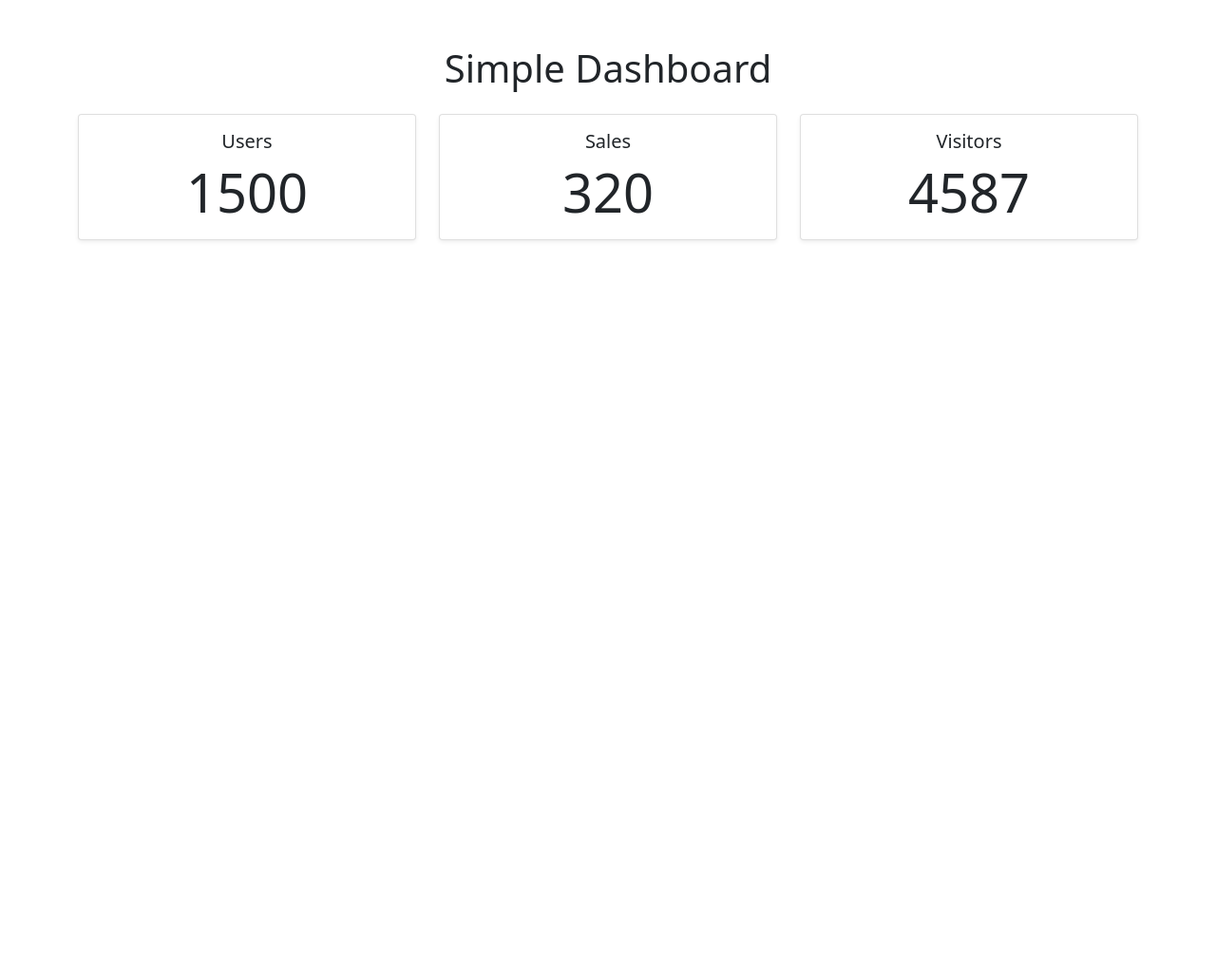
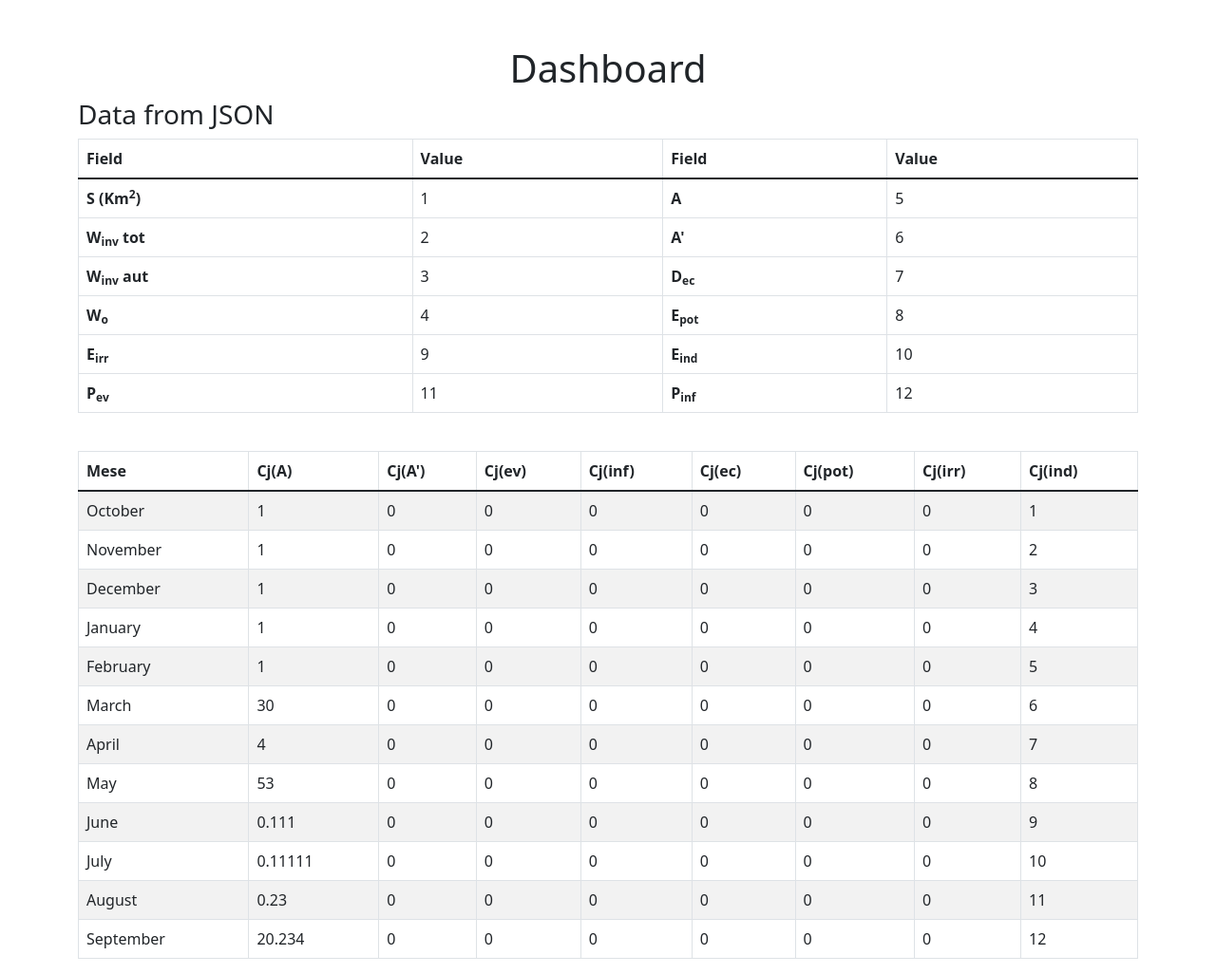
Before and after one commit to PaoloPp/invasi, a Flask app: page / in a window 1280 px wide. Shown: the whole page at 95% size. Before the commit the page ends 254 px from the top, so only its background shows below. Run offline with Flask 3, Linux system fonts and the light colour scheme.

Commit message:
Added the displayment of data

```diff
--- a/data.json
+++ b/data.json
@@ -1,5 +1,5 @@
 {
-    "Mese di partenza": null,
+    "Mese di partenza": "October",
     "S": "1",
     "Winv tot": "2",
     "Winv aut": "3",
--- a/main.py
+++ b/main.py
@@ -17,25 +17,19 @@ def somma_cumulata(_var):
         cumulata.append(somma)
     return cumulata
 
-@app.route('/coeff', methods=['GET'])
-#def coeff(_nominalValue, _varCoeff): #Ai, A'i, Ditot, Eipot, Eiirr, Eiind
-def coeff():
-    nominalValue = request.args.get('nominalValue')
-    varCoeff = request.args.get('varCoeff')
-    coeffValue = float(nominalValue) * float(varCoeff)
-    #for i in range(0, 12):
-    #    _coeffValue[i] = _nominalValue * _varCoeff[i]
-    #return _coeffValue
-    return '''
-              <h1>The nominal value is: {}</h1>
-              <h1>The coefficient value is: {}</h1>
-              <h1>The result value is: {}'''.format(nominalValue, varCoeff, coeffValue)
+def coeff(_nominalValue, _varCoeff): #Ai, A'i, Ditot, Eipot, Eiirr, Eiind
+    coeffValue = float(_nominalValue) * float(_varCoeff)
+    return coeffValue
 
 @app.route('/form', methods=['GET', 'POST'])
 def form():
     if request.method == 'POST':
+        vol = ["S", "Winv tot", "Winv aut", "Wo", "A", "A'", "D ec", "E pot", "E irr", "E ind", "P ev", "P inf"]
+        vol2 = ["A", "A'", "P ev", "P inf", "D ec", "E pot", "E irr", "E ind"]
         keys = ["Cj(A)", "Cj(A')", "Cj(ev)", "Cj(inf)", "Cj(ec)", "Cj(pot)", "Cj(irr)", "Cj(ind)"]
-        vol = ["S", "Winv tot", "Winv aut", "Wo", "A", "A'", "D ec", "E pot", "E irr", "E ind", "P ev", "P inf"]
+        outj = ["Aj", "A'j", "Pj ev", "Pj inf", "Dj ec", "Ej pot", "Ej irr", "Ej ind"]
+        out_star = ["A*", "A'*", "A tot*", "D ec*", "P ev*", "P inf*", "E pot*", "Ej irr*", "E ind*", "E tot*", "w*"]
+
         data = {}
 
         data["Mese di partenza"] = request.form.get('starting_month')
@@ -45,9 +39,14 @@ def form():
 
         for k in keys:
             values = []
+            values_coeff = []
             for i in range(1, 13):
-                values.append(request.form.get(f'coeff-{i}-{keys.index(k) + 1}'))
+                tmp = request.form.get(f'coeff-{i}-{keys.index(k) + 1}')
+                values.append(tmp)
+                values_coeff.append(coeff(data[keys.index(k)], tmp))
             data[k] = values
+
+
 
         with open('data.json', 'w') as json_file:
             json.dump(data, json_file, indent=4)
@@ -60,15 +59,14 @@ def form():
 @app.route('/')
 def dashboard():
     # You can pass dynamic data here for the dashboard
-    data = {
-        'title': 'Simple Dashboard',
-        'metrics': [
-            {'label': 'Users', 'value': 1500},
-            {'label': 'Sales', 'value': 320},
-            {'label': 'Visitors', 'value': 4587}
-        ]
-    }
-    return render_template('dashboard.html', data=data)
+
+    with open('data.json', 'r') as json_file:
+        data = json.load(json_file)
+
+    months = set_year(data["Mese di partenza"])
+
+
+    return render_template('dashboard.html', data=data, months=months)
 
 def main():
     print("Hello World!")
--- a/templates/dashboard.html
+++ b/templates/dashboard.html
@@ -1,29 +1,103 @@
 <!DOCTYPE html>
 <html lang="en">
+
 <head>
     <meta charset="UTF-8">
     <meta name="viewport" content="width=device-width, initial-scale=1.0">
-    <title>{{ data.title }}</title>
+    <title>Dashboard - JSON Data</title>
     <link href="https://cdn.jsdelivr.net/npm/bootstrap@5.1.3/dist/css/bootstrap.min.css" rel="stylesheet">
 </head>
+
 <body>
     <div class="container mt-5">
-        <h1 class="text-center">{{ data.title }}</h1>
+        <h1 class="text-center">Dashboard</h1>
+        <h3>Data from JSON</h3>
 
-        <div class="row text-center mt-4">
-            {% for metric in data.metrics %}
-            <div class="col-md-4">
-                <div class="card mb-4 shadow-sm">
-                    <div class="card-body">
-                        <h5 class="card-title">{{ metric.label }}</h5>
-                        <p class="card-text display-4">{{ metric.value }}</p>
-                    </div>
-                </div>
-            </div>
-            {% endfor %}
-        </div>
+        <table class="table table-bordered">
+            <thead>
+                <tr>
+                    <th>Field</th>
+                    <th>Value</th>
+                    <th>Field</th>
+                    <th>Value</th>
+                </tr>
+            </thead>
+            <tbody>
+                <tr>
+                    <th>S (Km<sup>2</sup>)</th>
+                    <td>{{ data['S'] }}</td>
+                    <th>A</th>
+                    <td>{{ data['A'] }}</td>
+                </tr>
+                <tr>
+                    <th>W<sub>inv</sub> tot</th>
+                    <td>{{ data['Winv tot'] }}</td>
+                    <th>A'</th>
+                    <td>{{ data['A\''] }}</td>
+                </tr>
+                <tr>
+                    <th>W<sub>inv</sub> aut</th>
+                    <td>{{ data['Winv aut'] }}</td>
+                    <th>D<sub>ec</sub></th>
+                    <td>{{ data['D ec'] }}</td>
+                </tr>
+                <tr>
+                    <th>W<sub>o</sub></th>
+                    <td>{{ data['Wo'] }}</td>
+                    <th>E<sub>pot</sub></th>
+                    <td>{{ data['E pot'] }}</td>
+                </tr>
+                <tr>
+                    <th>E<sub>irr</sub></th>
+                    <td>{{ data['E irr'] }}</td>
+                    <th>E<sub>ind</sub></th>
+                    <td>{{ data['E ind'] }}</td>
+                </tr>
+                <tr>
+                    <th>P<sub>ev</sub></th>
+                    <td>{{ data['P ev'] }}</td>
+                    <th>P<sub>inf</sub></th>
+                    <td>{{ data['P inf'] }}</td>
+            </tbody>
+        </table>
+
+        <br>
+
+        <table class="table table-bordered table-striped">
+            <thead>
+                <tr>
+                    <th>Mese</th>
+                    <th>Cj(A)</th>
+                    <th>Cj(A')</th>
+                    <th>Cj(ev)</th>
+                    <th>Cj(inf)</th>
+                    <th>Cj(ec)</th>
+                    <th>Cj(pot)</th>
+                    <th>Cj(irr)</th>
+                    <th>Cj(ind)</th>
+                </tr>
+            </thead>
+            <tbody>
+                {% for i in range(data['Cj(A)']|length) %}
+                <tr>
+                    <td>{{ months[i] }}</td>
+                    <td>{{ data['Cj(A)'][i] }}</td>
+                    <td>{{ data["Cj(A')"][i] }}</td>
+                    <td>{{ data['Cj(ev)'][i] }}</td>
+                    <td>{{ data['Cj(inf)'][i] }}</td>
+                    <td>{{ data['Cj(ec)'][i] }}</td>
+                    <td>{{ data['Cj(pot)'][i] }}</td>
+                    <td>{{ data['Cj(irr)'][i] }}</td>
+                    <td>{{ data['Cj(ind)'][i] }}</td>
+                </tr>
+                {% endfor %}
+            </tbody>
+        </table>
+    </div>
+
     </div>
 
     <script src="https://cdn.jsdelivr.net/npm/bootstrap@5.1.3/dist/js/bootstrap.bundle.min.js"></script>
 </body>
+
 </html>
--- a/templates/form.html
+++ b/templates/form.html
@@ -91,6 +91,8 @@
                         <td><input type="number" value="0" step="0.01" class="form-control" name="vol-12"></td>
                     </tbody>
             </table>
+
+            <br>
 
             <table class="table table-bordered">
                 <thead>
```
